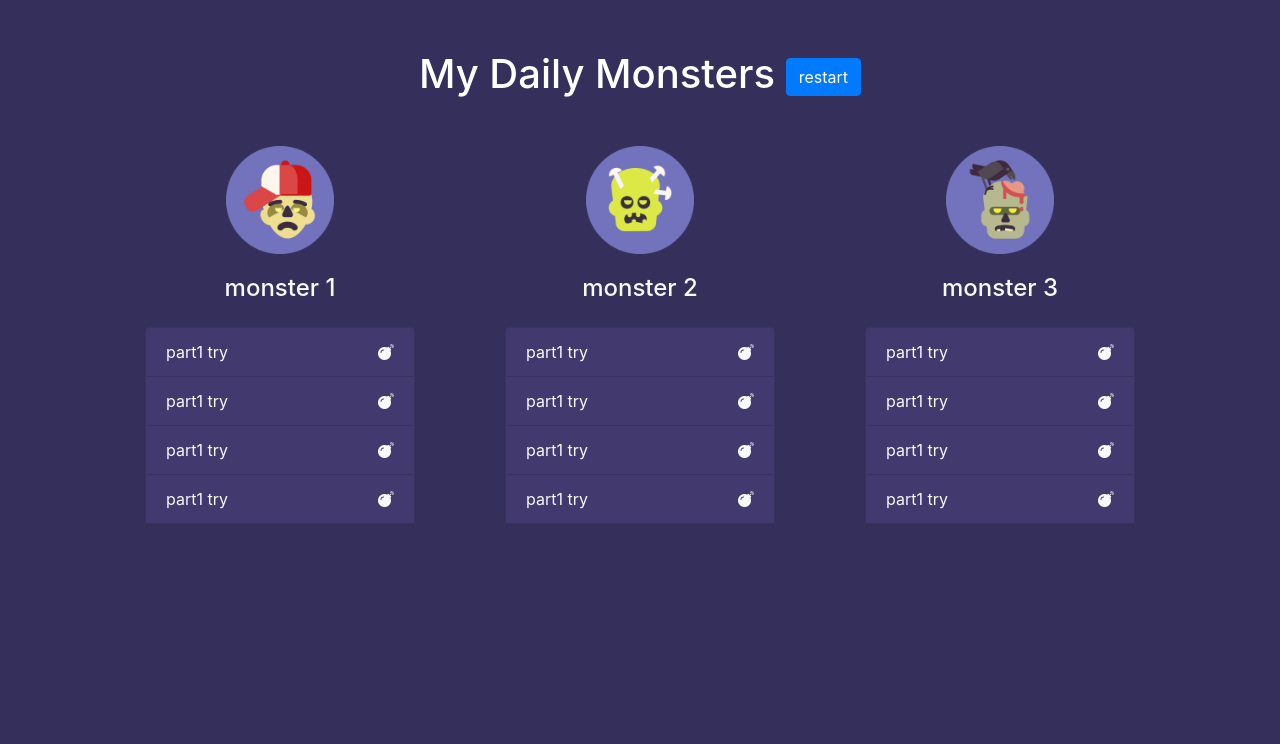
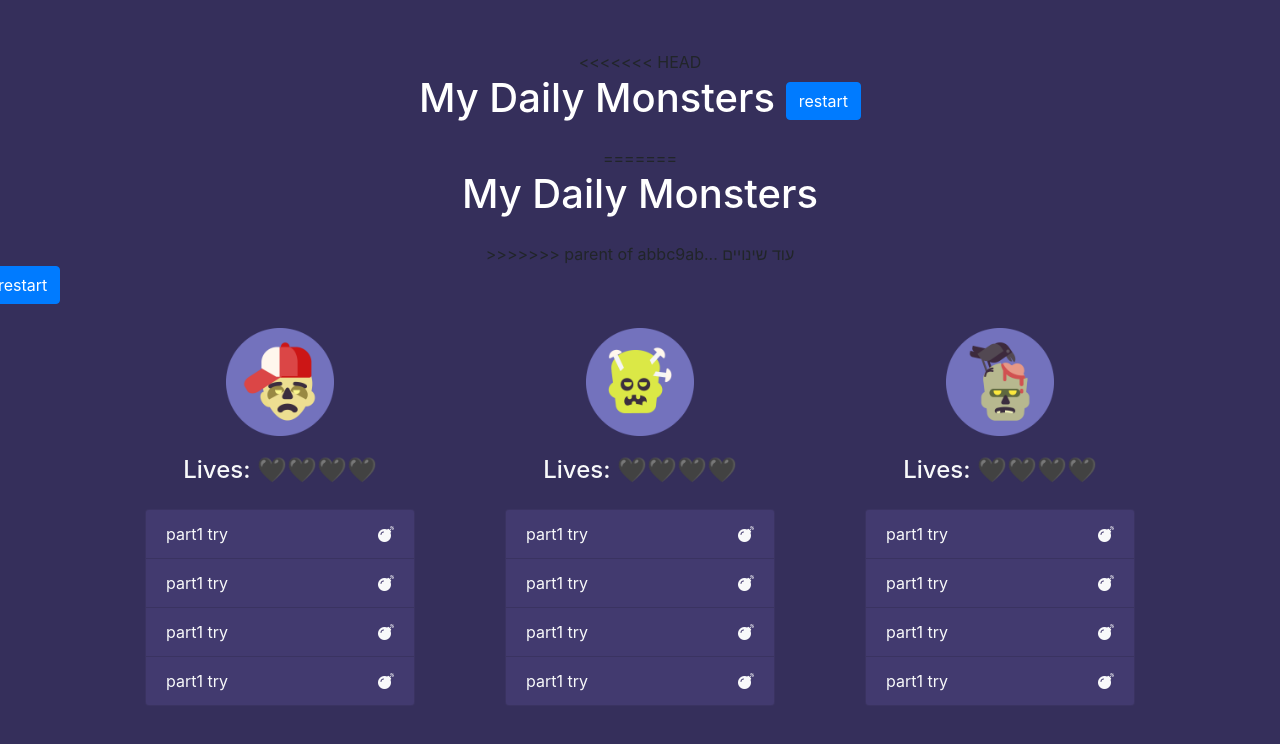
Before and after one commit to adihd/MyMonster, a plain HTML site: page index.html in a window 1280 px wide. Drawn offline with nearby package versions, Linux system fonts and the light colour scheme.

Commit message:
asasd
asdadshhjv

```diff
--- a/app.js
+++ b/app.js
@@ -158,7 +158,6 @@ myBtn1.addEventListener('click', e => {
   curentbtn.element.style.background = "#7372BD";
   curentbtn.element.classList.remove("delete");
   curentbtn.monster += 1;
-  locallist[curentbtn.locallistnum].monsterPoints += 1;
   var localhtml = curentbtn.element.parentElement.innerHTML;
   locallist[curentbtn.locallistnum].monsterHtml = localhtml;
 
--- a/index.html
+++ b/index.html
@@ -21,12 +21,18 @@
   margin-top: 50px;
 ">
     <div class="container-fluid text-center">
+<<<<<<< HEAD
       <h1 class="mb-4 main-h1">My Daily Monsters <button type="button" class="btn btn-primary" id="restart" onclick="">
           restart
         </button></h1>
 
+=======
+      <h1 class="mb-4 main-h1">My Daily Monsters</h1>
+>>>>>>> parent of abbc9ab... עוד שינויים
     </div>
-
+    <button type="button" class="btn btn-primary" id="restart" onclick="">
+      restart
+    </button>
   </div>
 
   </div>
@@ -38,7 +44,7 @@
 
       <header class="text-center text-light my-4">
         <img class="img-m monimg1" src="img/50-Halloween-Zombie-Icons-O-50.png" alt="">
-        <h4 class="classh1 mb-4"> monster 1 </h4>
+        <h4 class="classh1 mb-4"> Lives: 🖤🖤🖤🖤 </h4>
         <!-- <form class="search">
           <input class="form-control m-auto" type="text" name="search" placeholder="search todos" />
         </form> -->
@@ -75,7 +81,7 @@
 
       <header class="text-center text-light my-4">
         <img class="img-m monimg2" src="img/50-Halloween-Zombie-Icons-O-33.png" alt="">
-        <h4 class="classh2 mb-4"> monster 2 </h4>
+        <h4 class="classh2 mb-4"> Lives: 🖤🖤🖤🖤 </h4>
         <!-- <form class="search">
           <input class="form-control m-auto" type="text" name="search" placeholder="search todos" />
         </form> -->
@@ -94,7 +100,7 @@
 
       <header class="text-center text-light my-4">
         <img class="img-m monimg3" src="img/50-Halloween-Zombie-Icons-O-45.png" alt="">
-        <h4 class="classh3 mb-4"> monster 3 </h4>
+        <h4 class="classh3 mb-4"> Lives: 🖤🖤🖤🖤 </h4>
         <!-- <form class="search">
           <input class="form-control m-auto" type="text" name="search" placeholder="search todos" />
         </form> -->
```
